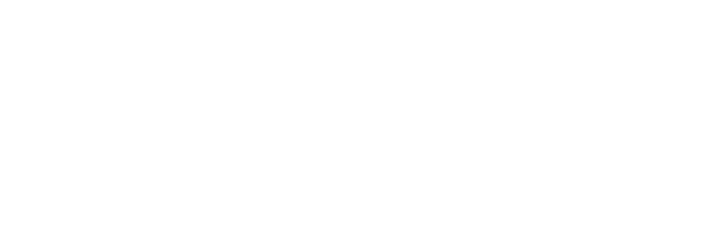
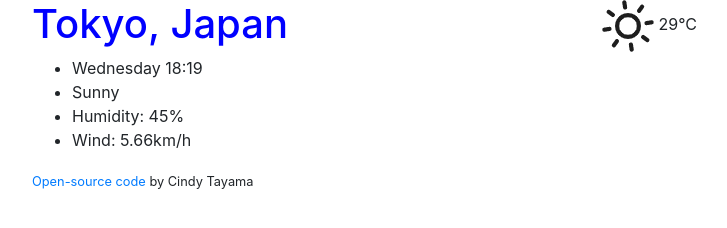
Before and after one commit to CNDTT/Week-7-Work, a plain HTML site: page Week 7 Vanilla Project/index.html in a window 1280 px wide. Shown: the whole page, without its empty margins (53-780 px from the left). Drawn offline with nearby package versions, Linux system fonts and the light colour scheme.

Commit message:
Added HTML

```diff
--- a/Week 7 Vanilla Project/index.html
+++ b/Week 7 Vanilla Project/index.html
@@ -14,7 +14,31 @@
     <title>Plus - Week 7</title>
   </head>
   <body>
-    <div class="container"></div>
+    <div class="container">
+      <div class="weather-app">
+        <div class="row">
+          <div class="col-6">
+            <h1>Tokyo, Japan</h1>
+            <ul>
+              <li>Wednesday 18:19</li>
+              <li>Sunny</li>
+              <li>Humidity: 45%</li>
+              <li>Wind: 5.66km/h</li>
+            </ul>
+          </div>
+          <div class="col-6">
+            <img src="images/sunny.png" alt="sunny" />
+            29°C
+          </div>
+        </div>
+        <small>
+          <a href="https://github.com/CNDTT/Week-7-Work" target="_blank"
+            >Open-source code</a
+          >
+          by Cindy Tayama
+        </small>
+      </div>
+    </div>
     <script src="src/index.js"></script>
   </body>
 </html>
--- a/Week 7 Vanilla Project/src/style.css
+++ b/Week 7 Vanilla Project/src/style.css
@@ -0,0 +1,3 @@
+h1 {
+  color: blue;
+}
```
Also changed, not shown: Week 7 Vanilla Project/images/sunny.png (added), 1 other file.
